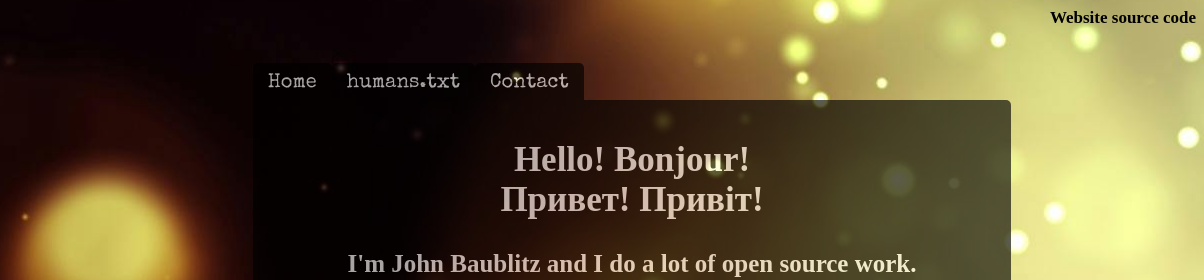
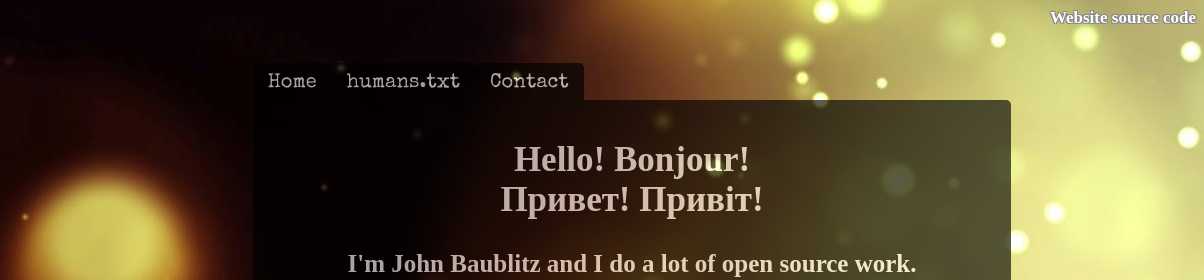
Before and after one commit to jbaublitz/jbaublitz-me, a plain HTML site: page index.html in a window 1280 px wide. In both pictures the pointer is over the link "Website source code". Shown: the top 280 px of the page, 76-1280 px from the left. Drawn offline with nearby package versions, Linux system fonts and the light colour scheme; a web font is replaced by a local one.

Commit message:
Highlight link on hover

```diff
--- a/template.css
+++ b/template.css
@@ -63,7 +63,8 @@ body {
     margin-right: 0px;
     font-family: 'IM Fell DW Pica SC', serif;
     float: right;
-    color: black;
+    color: white;
+    text-shadow: -1px -1px 0 #888, 1px -1px 0 #888, -1px 1px 0 #888, 1px 1px 0 #888;
     font-size: 17px;
 }
 
```
